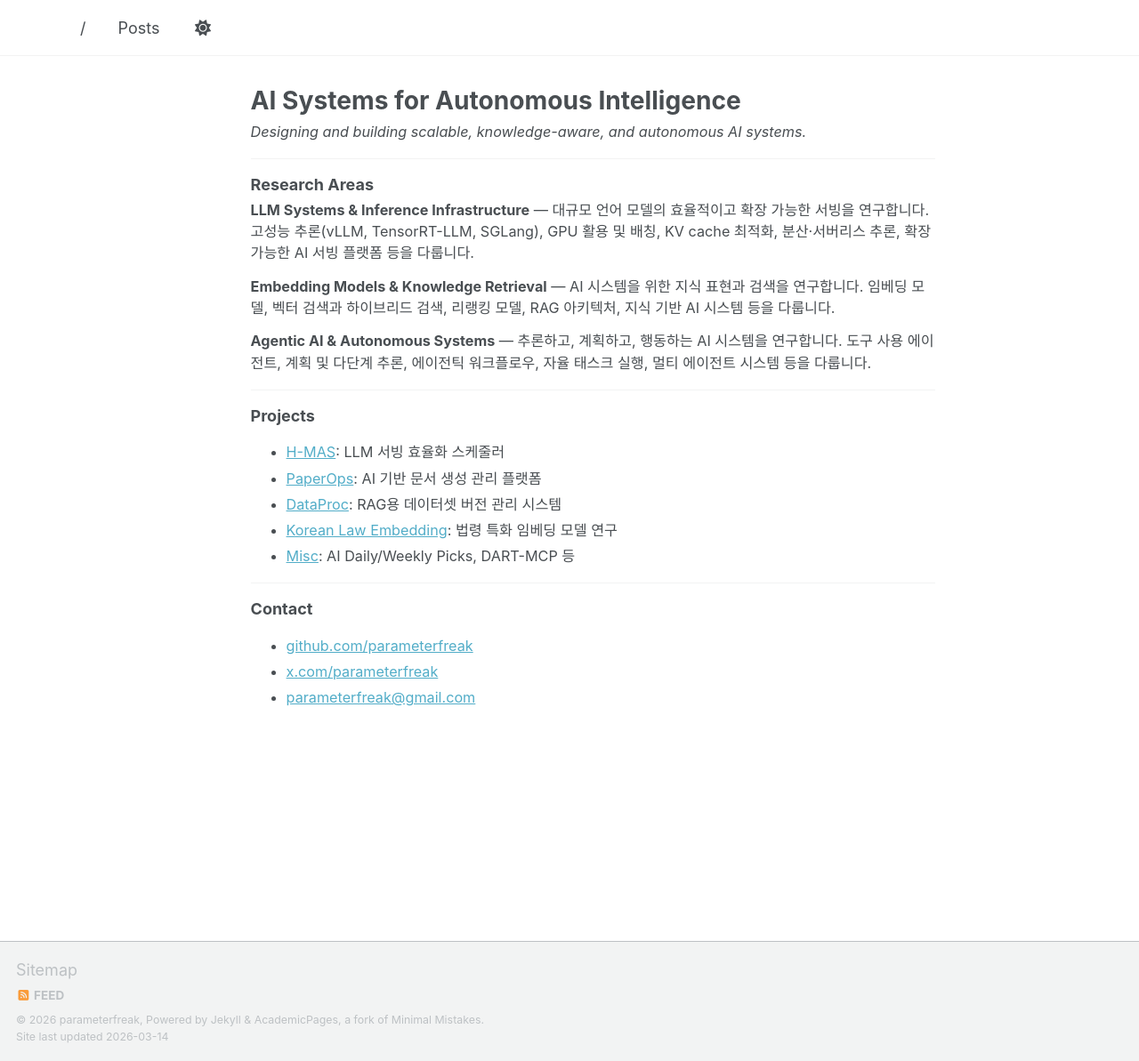
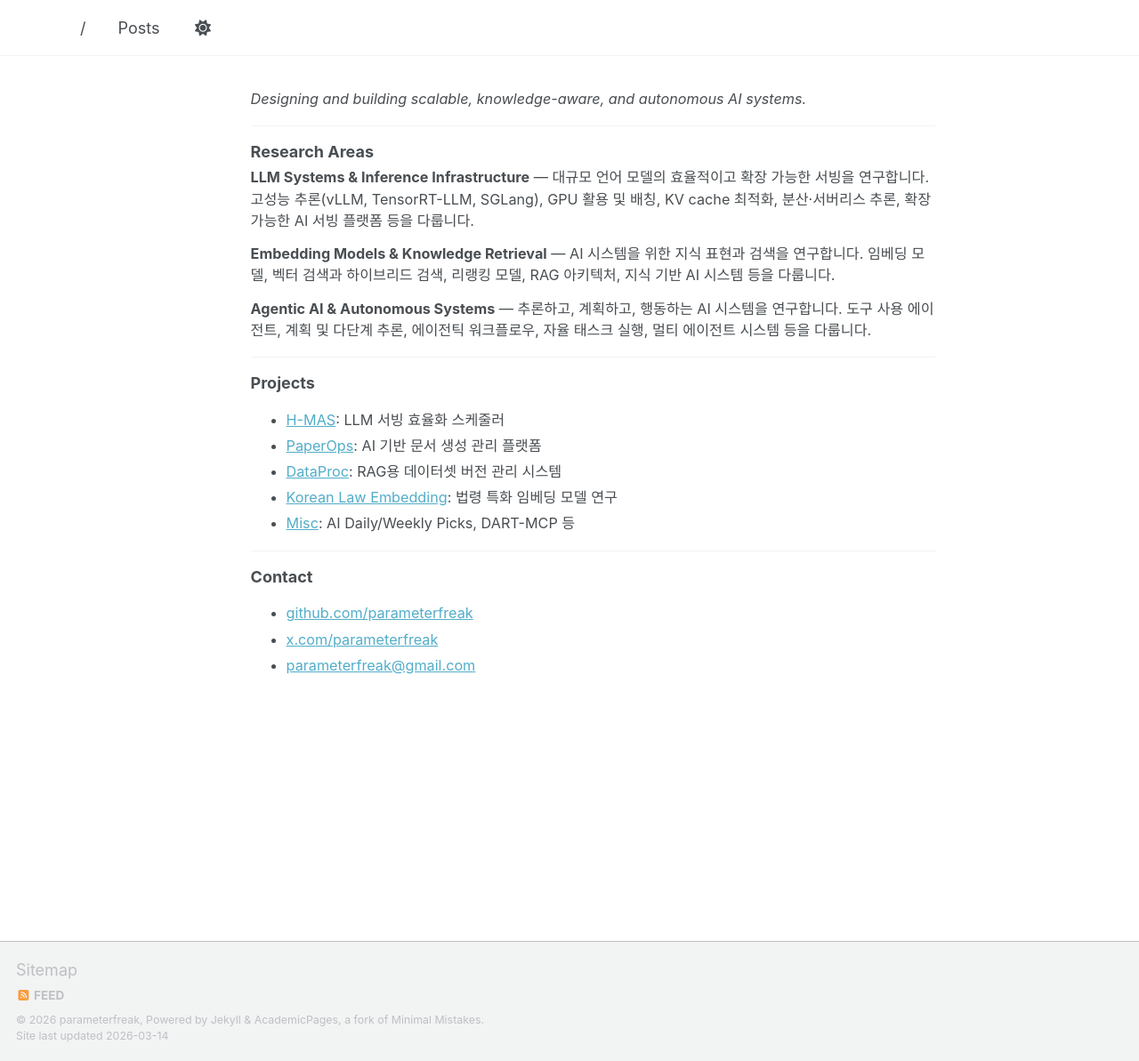
Before and after one commit to parameterfreak/parameterfreak.github.io, a Jekyll site: the page built from _pages/about.md, in a window 1280 px wide and 1193 px high. Shown: the whole window at 89% size. Built offline with Jekyll 4.4.1, drawn with Linux system fonts in a browser that asks for light colours; a script that is not in the unit is left out; some of the changed lines change nothing that is shown.

Commit message:
Disable page title on about page

```diff
--- a/_pages/about.md
+++ b/_pages/about.md
@@ -1,6 +1,6 @@
 ---
 permalink: /
-title: "AI Systems for Autonomous Intelligence"
+#title: "AI Systems for Autonomous Intelligence"
 author_profile: false
 redirect_from:
   - /about/
```
